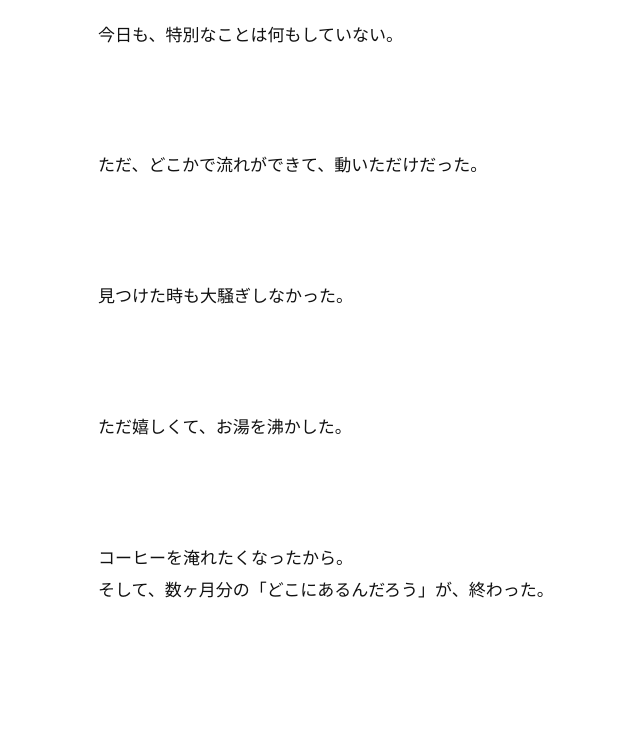
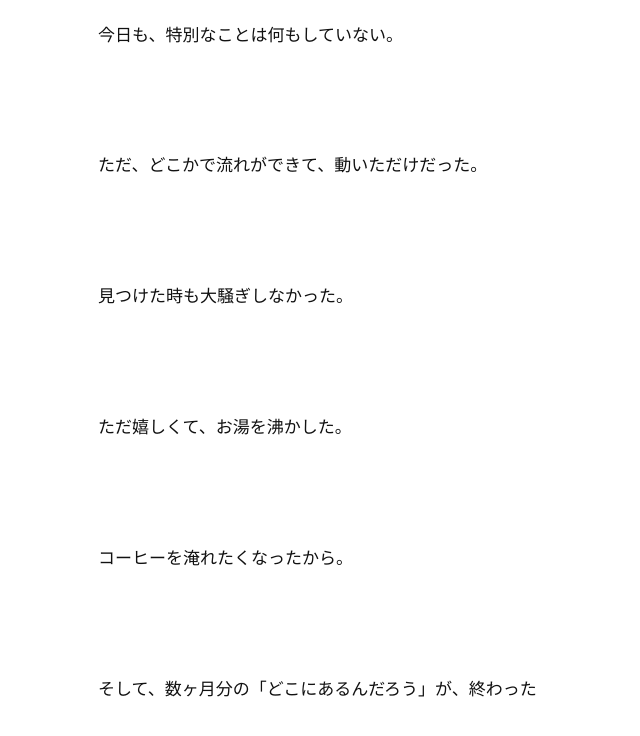
Before and after one commit to ohlucinda/ohlucinda-mobile, a Jekyll site: the page built from _posts/2026-05-01-赤いもの.md, in a window 1280 px wide and 900 px high, scrolled down 5673 px. Shown: the top 736 px of the window, without its empty margins (202-842 px from the left). Built offline with Jekyll 4.4.1, drawn with Linux system fonts in a browser that asks for light colours.

```diff
--- a/_posts/2026-05-01-赤いもの.md
+++ b/_posts/2026-05-01-赤いもの.md
@@ -113,4 +113,5 @@ permalink: /akai-mono/
 ただ嬉しくて、お湯を沸かした。
 
 コーヒーを淹れたくなったから。
-そして、数ヶ月分の「どこにあるんだろう」が、終わった。
+
+そして、数ヶ月分の「どこにあるんだろう」が、終わった
```
